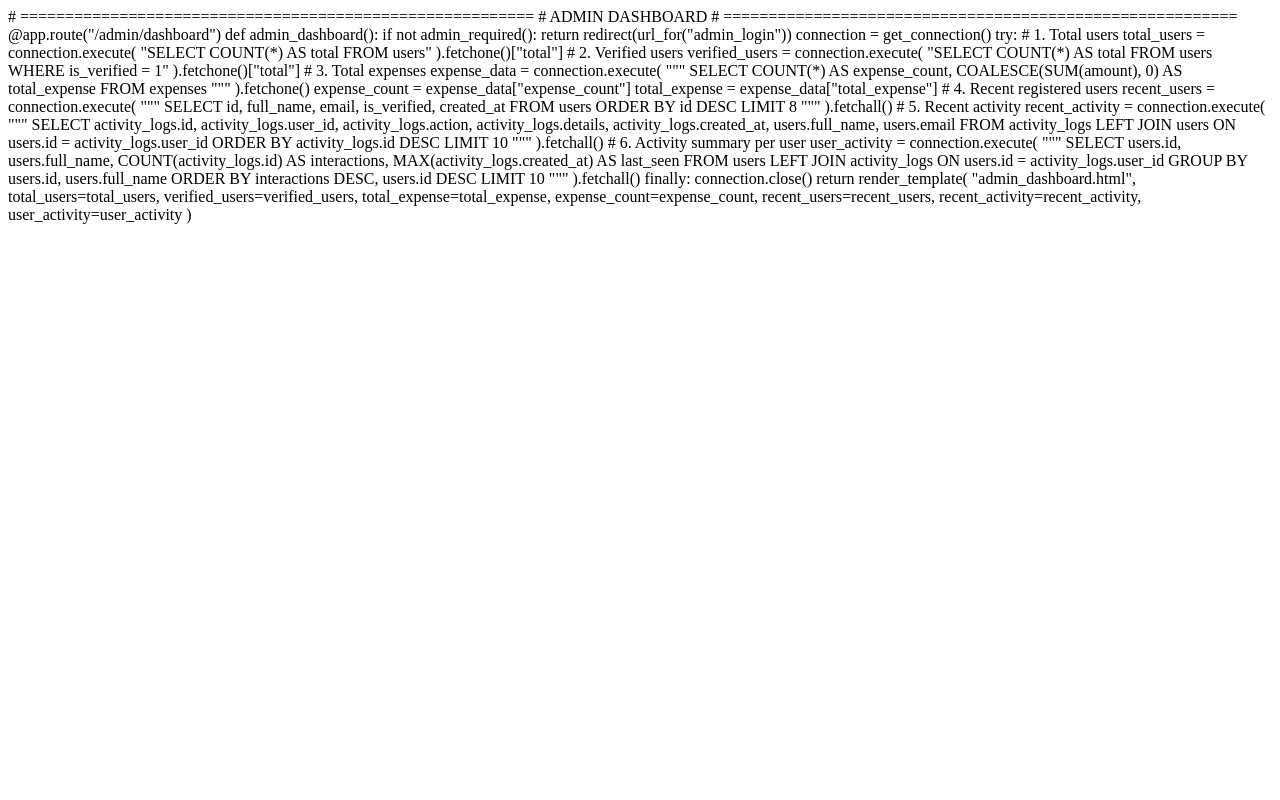
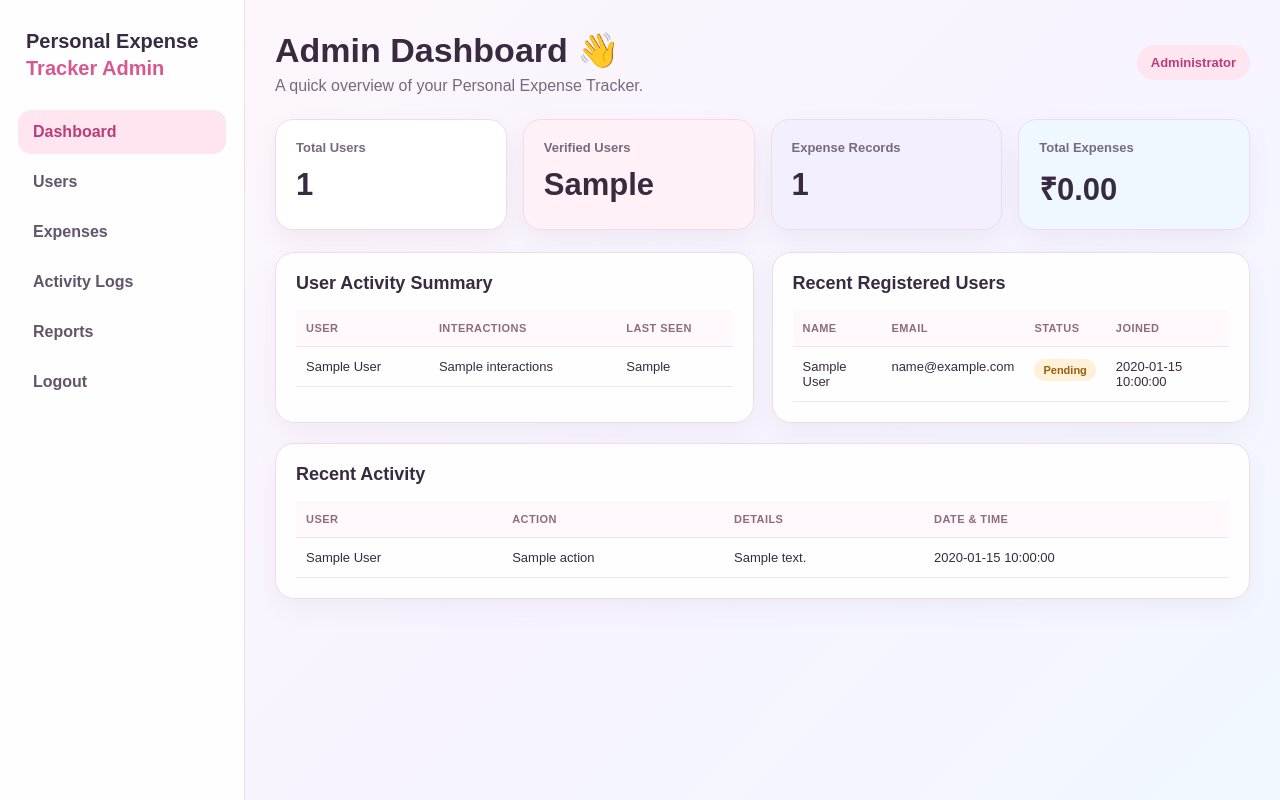
Before and after one commit to muskanmishra43768-tech/personal-expense-tracker, a Flask app: template templates/admin_dashboard.html in a window 1280 px wide. Run offline with Flask 3, Linux system fonts and the light colour scheme; the template is opened without the code that fills it: most values are stand-ins (such as "Sample title", 1, 10 or a date in 2020).

Commit message:
Revamp admin dashboard with new HTML template
Replaced the old admin dashboard implementation with a new HTML template that includes a layout, styles, and sections for user activity, recent users, and recent activity.

```diff
--- a/templates/admin_dashboard.html
+++ b/templates/admin_dashboard.html
@@ -1,94 +1,162 @@
-# =========================================================
-# ADMIN DASHBOARD
-# =========================================================
+<!DOCTYPE html>
+<html lang="en">
+<head>
+  <meta charset="UTF-8">
+  <meta name="viewport" content="width=device-width, initial-scale=1.0">
+  <title>Admin Dashboard | Personal Expense Tracker</title>
+  <style>
+    :root {
+      --pink: #d95791;
+      --pink-light: #ffe5f0;
+      --purple-light: #f1eaff;
+      --blue-light: #e8f4ff;
+      --ink: #382b40;
+      --muted: #766a7d;
+      --line: #f0dce8;
+      --white: #ffffff;
+    }
+    * { box-sizing: border-box; }
+    body {
+      margin: 0;
+      font-family: Arial, Helvetica, sans-serif;
+      color: var(--ink);
+      background: linear-gradient(135deg, #fff7fb, #f7f4ff 55%, #f1f8ff);
+    }
+    .layout { display: flex; min-height: 100vh; }
+    .sidebar {
+      width: 245px; flex-shrink: 0; padding: 28px 18px;
+      background: rgba(255,255,255,.86); border-right: 1px solid var(--line);
+    }
+    .brand { font-size: 20px; font-weight: 800; line-height: 1.35; margin: 0 8px 28px; }
+    .brand span { color: var(--pink); }
+    .nav a {
+      display: block; padding: 13px 15px; margin: 6px 0; border-radius: 13px;
+      text-decoration: none; color: #65556b; font-weight: 600;
+    }
+    .nav a:hover, .nav a.active { background: var(--pink-light); color: #b83d78; }
+    .main { flex: 1; min-width: 0; padding: 30px; }
+    .top { display: flex; justify-content: space-between; align-items: center; gap: 14px; flex-wrap: wrap; margin-bottom: 24px; }
+    h1 { font-size: clamp(25px, 3vw, 34px); margin: 0 0 7px; }
+    .sub { color: var(--muted); margin: 0; }
+    .pill { background: var(--pink-light); color: #b83d78; border-radius: 999px; padding: 10px 14px; font-size: 13px; font-weight: 700; }
+    .stats { display: grid; grid-template-columns: repeat(4, minmax(0, 1fr)); gap: 16px; margin-bottom: 22px; }
+    .stat { padding: 20px; border-radius: 18px; border: 1px solid var(--line); background: var(--white); box-shadow: 0 10px 25px rgba(115,66,101,.07); }
+    .stat:nth-child(2) { background: #fff1f7; }
+    .stat:nth-child(3) { background: #f4efff; }
+    .stat:nth-child(4) { background: #eff8ff; }
+    .stat-label { color: var(--muted); font-size: 13px; font-weight: 700; margin-bottom: 12px; }
+    .stat-value { font-size: clamp(23px, 2.6vw, 31px); font-weight: 800; overflow-wrap: anywhere; }
+    .section-grid { display: grid; grid-template-columns: 1fr 1fr; gap: 18px; margin-bottom: 20px; }
+    .card { min-width: 0; background: rgba(255,255,255,.92); border: 1px solid var(--line); border-radius: 19px; padding: 20px; box-shadow: 0 10px 25px rgba(115,66,101,.06); }
+    h2 { font-size: 18px; margin: 0 0 16px; }
+    .table-wrap { overflow-x: auto; }
+    table { width: 100%; border-collapse: collapse; min-width: 440px; }
+    th, td { padding: 12px 10px; text-align: left; border-bottom: 1px solid #f3e5ed; font-size: 13px; vertical-align: top; }
+    th { color: #8d6b81; background: #fff8fc; font-size: 11px; letter-spacing: .04em; text-transform: uppercase; }
+    .muted { color: var(--muted); }
+    .badge { display: inline-block; border-radius: 999px; padding: 5px 9px; font-size: 11px; font-weight: 700; }
+    .yes { background: #e2f8ed; color: #217a52; } .no { background: #fff0d8; color: #96600c; }
+    .empty { text-align: center; padding: 22px; color: var(--muted); }
+    .amount { color: #b83d78; font-weight: 800; }
+    @media (max-width: 1050px) { .stats { grid-template-columns: repeat(2, minmax(0, 1fr)); } .section-grid { grid-template-columns: 1fr; } }
+    @media (max-width: 760px) {
+      .layout { display: block; } .sidebar { width: 100%; padding: 16px; }
+      .brand { margin-bottom: 14px; } .nav { display: flex; overflow-x: auto; gap: 5px; }
+      .nav a { white-space: nowrap; margin: 0; padding: 10px 12px; }
+      .main { padding: 17px; } .stats { gap: 10px; } .stat { padding: 15px; }
+      .card { padding: 14px; }
+    }
+    @media (max-width: 420px) { .stats { grid-template-columns: 1fr 1fr; } .stat-label { font-size: 12px; } }
+  </style>
+</head>
+<body>
+<div class="layout">
+  <aside class="sidebar">
+    <div class="brand">Personal Expense<br><span>Tracker Admin</span></div>
+    <nav class="nav">
+      <a class="active" href="{{ url_for('admin_dashboard') }}">Dashboard</a>
+      <a href="{{ url_for('admin_users') }}">Users</a>
+      <a href="{{ url_for('admin_expenses') }}">Expenses</a>
+      <a href="{{ url_for('admin_activity') }}">Activity Logs</a>
+      <a href="{{ url_for('admin_reports') }}">Reports</a>
+      <a href="{{ url_for('admin_logout') }}">Logout</a>
+    </nav>
+  </aside>
 
-@app.route("/admin/dashboard")
-def admin_dashboard():
+  <main class="main">
+    <div class="top">
+      <div>
+        <h1>Admin Dashboard 👋</h1>
+        <p class="sub">A quick overview of your Personal Expense Tracker.</p>
+      </div>
+      <span class="pill">Administrator</span>
+    </div>
 
-    if not admin_required():
-        return redirect(url_for("admin_login"))
+    <section class="stats">
+      <div class="stat"><div class="stat-label">Total Users</div><div class="stat-value">{{ total_users }}</div></div>
+      <div class="stat"><div class="stat-label">Verified Users</div><div class="stat-value">{{ verified_users }}</div></div>
+      <div class="stat"><div class="stat-label">Expense Records</div><div class="stat-value">{{ expense_count }}</div></div>
+      <div class="stat"><div class="stat-label">Total Expenses</div><div class="stat-value">₹{{ '%.2f'|format(total_expense or 0) }}</div></div>
+    </section>
 
-    connection = get_connection()
+    <section class="section-grid">
+      <div class="card">
+        <h2>User Activity Summary</h2>
+        <div class="table-wrap"><table>
+          <thead><tr><th>User</th><th>Interactions</th><th>Last Seen</th></tr></thead>
+          <tbody>
+          {% for item in user_activity %}
+            <tr>
+              <td>{{ item['full_name'] or 'Unknown user' }}</td>
+              <td>{{ item['interactions'] }}</td>
+              <td>{{ item['last_seen'] or 'No activity yet' }}</td>
+            </tr>
+          {% else %}
+            <tr><td colspan="3" class="empty">No user activity to show yet.</td></tr>
+          {% endfor %}
+          </tbody>
+        </table></div>
+      </div>
 
-    try:
-        # 1. Total users
-        total_users = connection.execute(
-            "SELECT COUNT(*) AS total FROM users"
-        ).fetchone()["total"]
+      <div class="card">
+        <h2>Recent Registered Users</h2>
+        <div class="table-wrap"><table>
+          <thead><tr><th>Name</th><th>Email</th><th>Status</th><th>Joined</th></tr></thead>
+          <tbody>
+          {% for user in recent_users %}
+            <tr>
+              <td>{{ user['full_name'] or '—' }}</td>
+              <td>{{ user['email'] or '—' }}</td>
+              <td>{% if user['is_verified'] %}<span class="badge yes">Verified</span>{% else %}<span class="badge no">Pending</span>{% endif %}</td>
+              <td>{{ user['created_at'] or '—' }}</td>
+            </tr>
+          {% else %}
+            <tr><td colspan="4" class="empty">No registered users yet.</td></tr>
+          {% endfor %}
+          </tbody>
+        </table></div>
+      </div>
+    </section>
 
-        # 2. Verified users
-        verified_users = connection.execute(
-            "SELECT COUNT(*) AS total FROM users WHERE is_verified = 1"
-        ).fetchone()["total"]
-
-        # 3. Total expenses
-        expense_data = connection.execute(
-            """
-            SELECT
-                COUNT(*) AS expense_count,
-                COALESCE(SUM(amount), 0) AS total_expense
-            FROM expenses
-            """
-        ).fetchone()
-
-        expense_count = expense_data["expense_count"]
-        total_expense = expense_data["total_expense"]
-
-        # 4. Recent registered users
-        recent_users = connection.execute(
-            """
-            SELECT id, full_name, email, is_verified, created_at
-            FROM users
-            ORDER BY id DESC
-            LIMIT 8
-            """
-        ).fetchall()
-
-        # 5. Recent activity
-        recent_activity = connection.execute(
-            """
-            SELECT
-                activity_logs.id,
-                activity_logs.user_id,
-                activity_logs.action,
-                activity_logs.details,
-                activity_logs.created_at,
-                users.full_name,
-                users.email
-            FROM activity_logs
-            LEFT JOIN users ON users.id = activity_logs.user_id
-            ORDER BY activity_logs.id DESC
-            LIMIT 10
-            """
-        ).fetchall()
-
-        # 6. Activity summary per user
-        user_activity = connection.execute(
-            """
-            SELECT
-                users.id,
-                users.full_name,
-                COUNT(activity_logs.id) AS interactions,
-                MAX(activity_logs.created_at) AS last_seen
-            FROM users
-            LEFT JOIN activity_logs
-                ON users.id = activity_logs.user_id
-            GROUP BY users.id, users.full_name
-            ORDER BY interactions DESC, users.id DESC
-            LIMIT 10
-            """
-        ).fetchall()
-
-    finally:
-        connection.close()
-
-    return render_template(
-        "admin_dashboard.html",
-        total_users=total_users,
-        verified_users=verified_users,
-        total_expense=total_expense,
-        expense_count=expense_count,
-        recent_users=recent_users,
-        recent_activity=recent_activity,
-        user_activity=user_activity
-    )
+    <section class="card">
+      <h2>Recent Activity</h2>
+      <div class="table-wrap"><table>
+        <thead><tr><th>User</th><th>Action</th><th>Details</th><th>Date &amp; Time</th></tr></thead>
+        <tbody>
+        {% for activity in recent_activity %}
+          <tr>
+            <td>{{ activity['full_name'] or 'Unknown user' }}</td>
+            <td>{{ activity['action'] or '—' }}</td>
+            <td>{{ activity['details'] or '—' }}</td>
+            <td>{{ activity['created_at'] or '—' }}</td>
+          </tr>
+        {% else %}
+          <tr><td colspan="4" class="empty">No activity recorded yet.</td></tr>
+        {% endfor %}
+        </tbody>
+      </table></div>
+    </section>
+  </main>
+</div>
+</body>
+</html>
```
